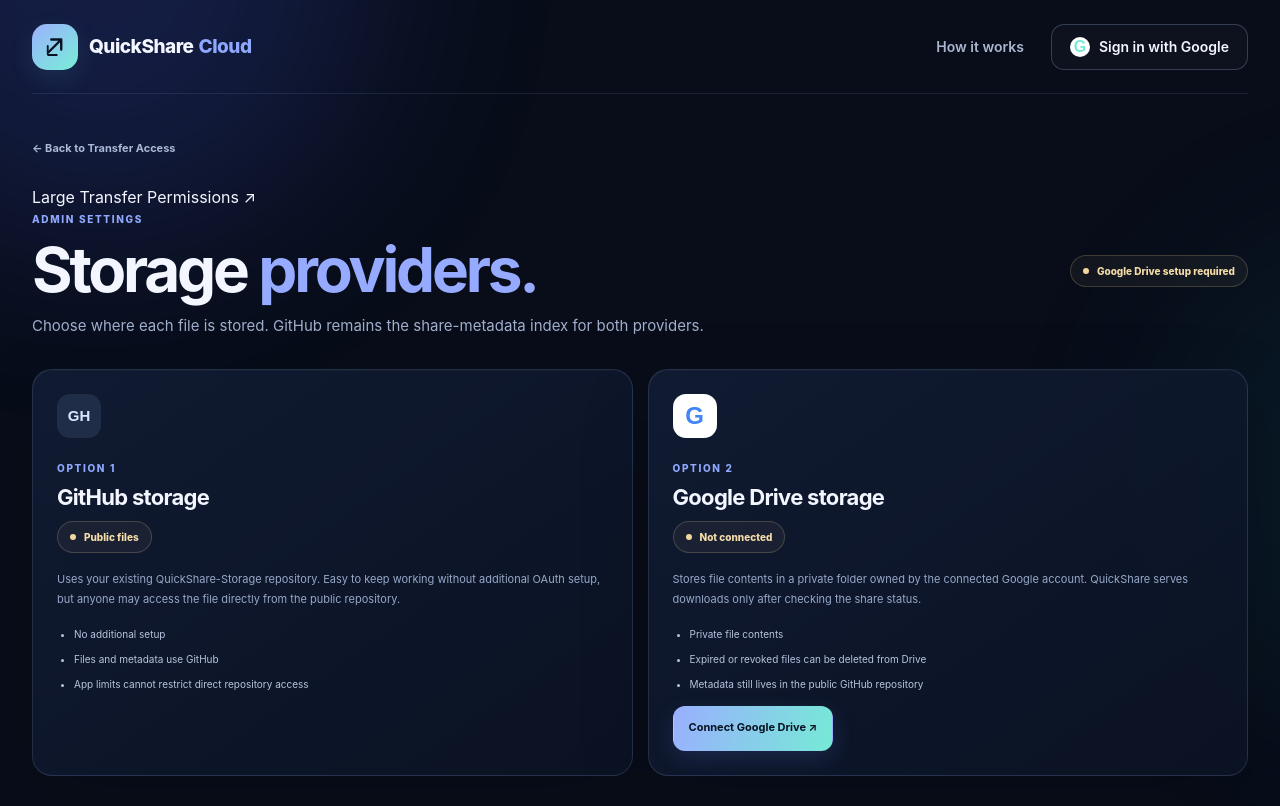
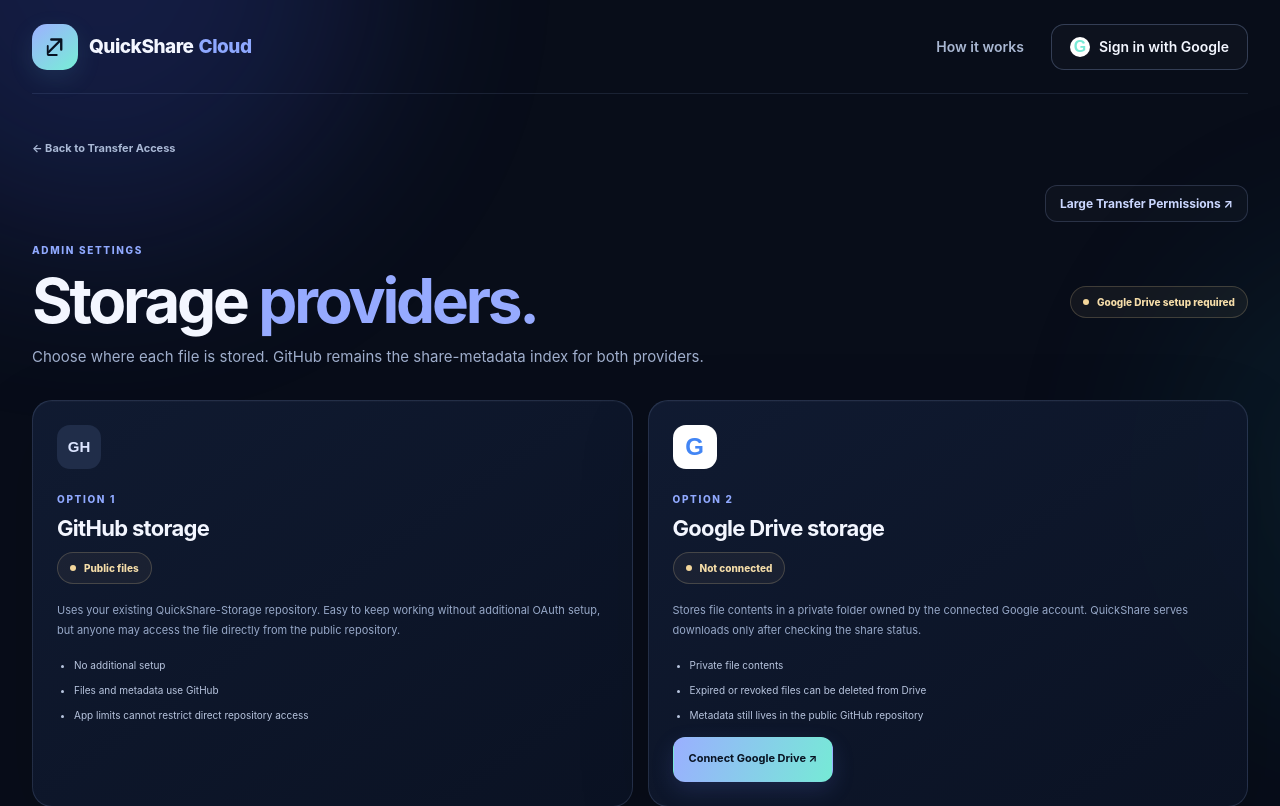
Before and after one commit to Darshan-U-P/QuickShare-Cloud, a Flask app: template templates/drive_setup.html in a window 1280 px wide. Shown: the top 806 px of the page. Run offline with Flask 3, Linux system fonts and the light colour scheme; the template is opened without the code that fills it, so the values that code supplies are empty.

Commit message:
Style private admin-only navigation

```diff
--- a/static/css/modern.css
+++ b/static/css/modern.css
@@ -473,3 +473,30 @@
   .transfer-approved-row .btn { padding: 9px 10px; min-width: auto; }
   .transfer-permission-panel { padding: 20px 17px; }
 }
+
+
+/* Admin tools remain visually grouped inside the private admin subdomain. */
+.admin-subnav {
+  display: flex;
+  align-items: center;
+  justify-content: flex-end;
+  margin: -2px 0 16px;
+}
+.admin-subnav a {
+  display: inline-flex;
+  align-items: center;
+  gap: 8px;
+  padding: 10px 14px;
+  border: 1px solid rgba(153,176,229,.2);
+  border-radius: 12px;
+  background: rgba(255,255,255,.025);
+  color: #cbd7ff;
+  font-size: 12px;
+  font-weight: 750;
+  text-decoration: none;
+  transition: border-color .18s ease, background .18s ease;
+}
+.admin-subnav a:hover {
+  border-color: rgba(138,239,220,.35);
+  background: rgba(138,239,220,.06);
+}
```
